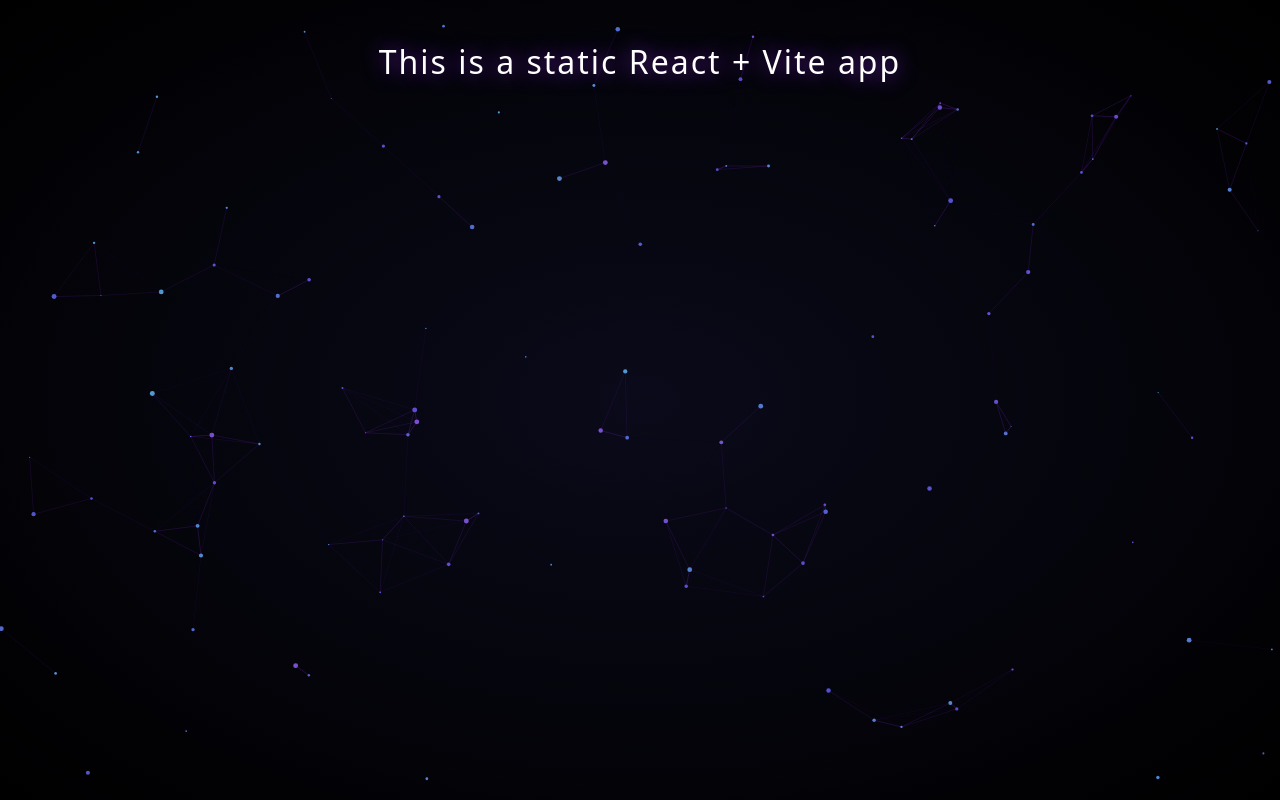
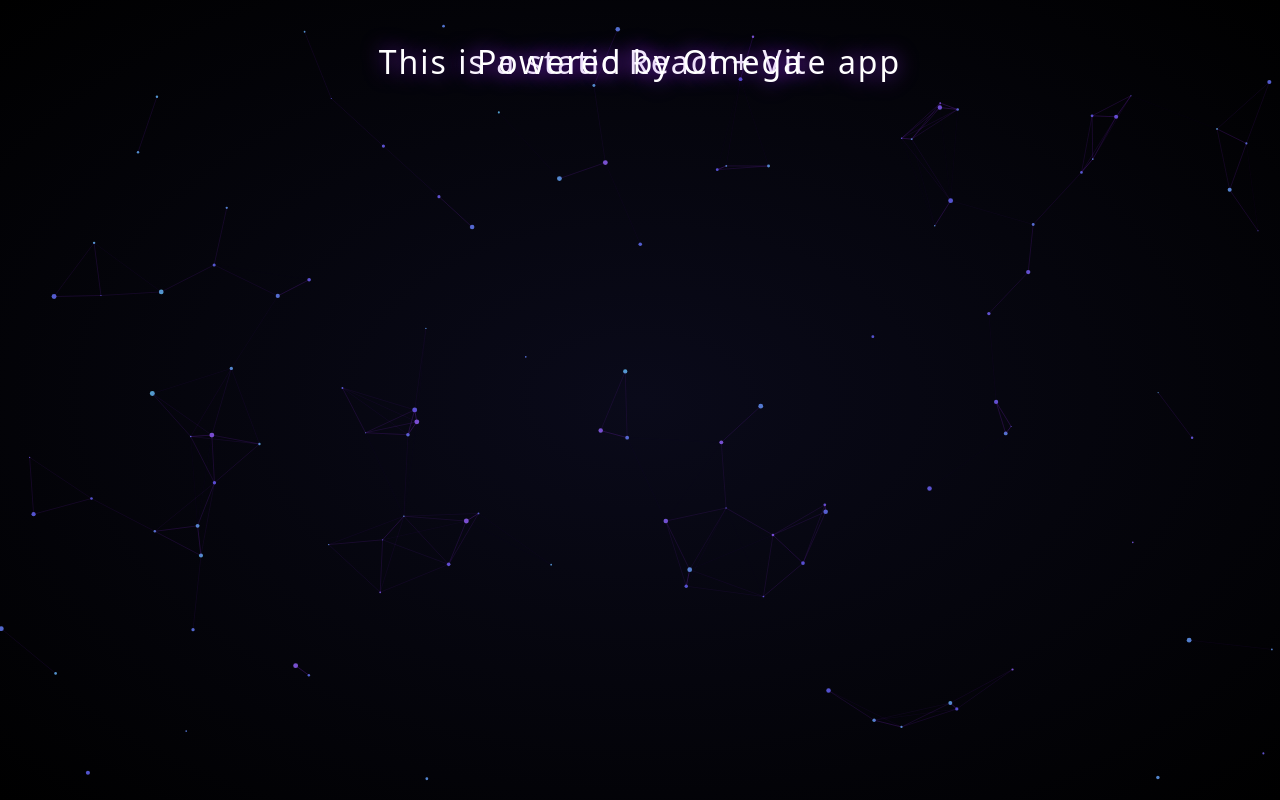
Before and after one commit to likhitasuresh/ParticleSystemReactVite, a React (Vite) app: page / in a window 1280 px wide. Built offline with nearby package versions, Linux system fonts and the light colour scheme.

Commit message:
update header

```diff
--- a/src/App.jsx
+++ b/src/App.jsx
@@ -130,6 +130,7 @@ function App() {
   return (
     <>
       <h1 className="header">This is a static React + Vite app</h1>
+      <h2 className="header">Powered by Omega</h2>
       <canvas ref={canvasRef} className="galaxy-canvas" />
     </>
   )
```
